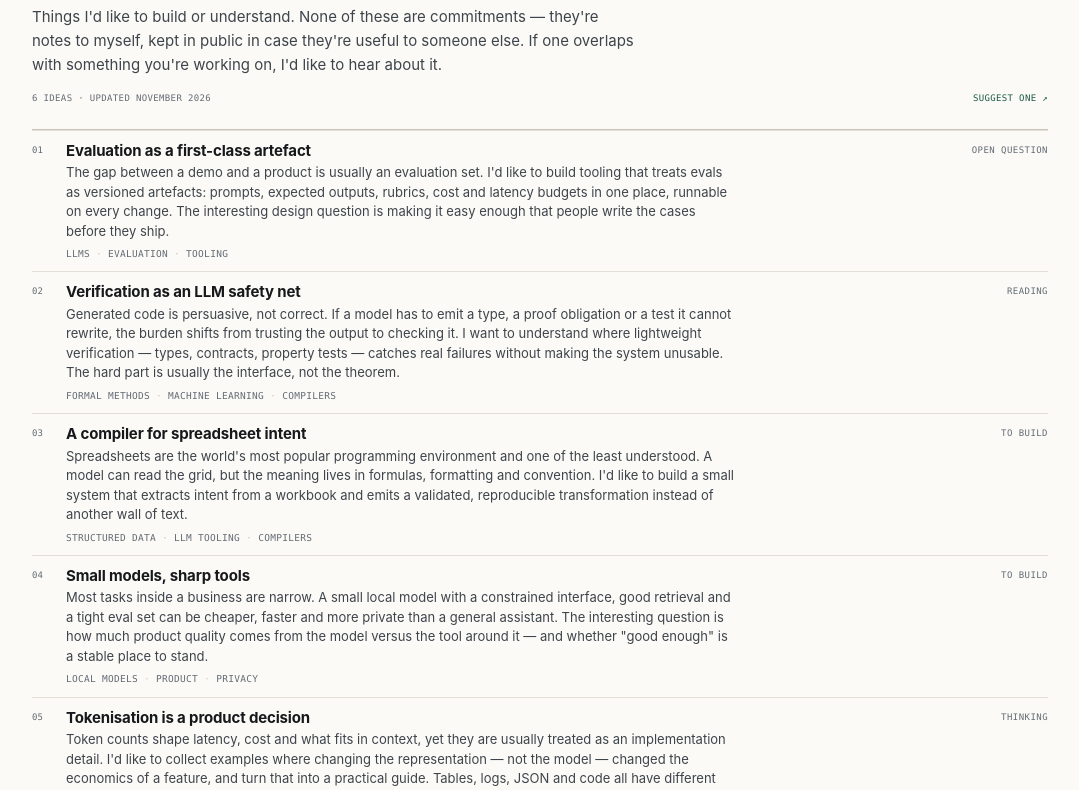
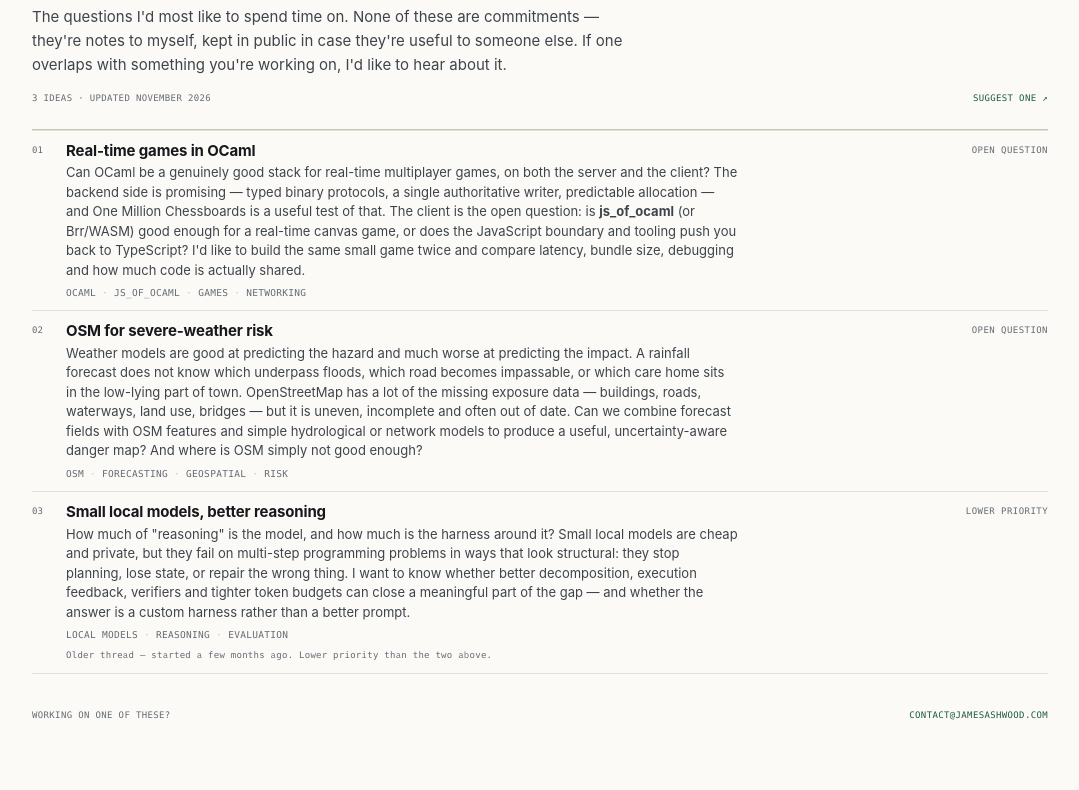
Before and after one commit to ja927cam/jamesashwood.com, a plain HTML site: page ideas/index.html in a window 1280 px wide. Shown: the part 158-948 px from the top of the page, without its empty margins (100-1179 px from the left). Drawn offline with Linux system fonts and the light colour scheme.

Commit message:
Replace generic ideas with current research questions

```diff
--- a/assets/styles.css
+++ b/assets/styles.css
@@ -1293,3 +1293,12 @@ html[data-theme="light"] .icon-moon { display: none; }
   border-bottom: 1px solid transparent;
 }
 .cv-contact a:hover { border-color: var(--accent); }
+
+.idea p.idea-priority {
+  margin-top: 6px;
+  font-family: var(--mono);
+  font-size: 9px;
+  letter-spacing: 0.03em;
+  line-height: 1.6;
+  color: var(--muted);
+}
--- a/ideas/index.html
+++ b/ideas/index.html
@@ -4,22 +4,20 @@
 <meta charset="utf-8">
 <meta name="viewport" content="width=device-width, initial-scale=1">
 <title>Ideas — James Ashwood</title>
-<meta name="description" content="Things James Ashwood would like to build or understand: evaluation, verification, structured data, local models and simulation.">
+<meta name="description" content="Three questions James Ashwood would like to spend time on: real-time games in OCaml, OSM for severe-weather risk, and better reasoning in small local models.">
 <link rel="canonical" href="https://www.jamesashwood.com/ideas/">
 <meta name="author" content="James Ashwood">
 <meta name="theme-color" content="#fbfaf7" media="(prefers-color-scheme: light)">
 <meta name="theme-color" content="#101210" media="(prefers-color-scheme: dark)">
-
 <meta property="og:type" content="website">
 <meta property="og:url" content="https://www.jamesashwood.com/ideas/">
 <meta property="og:title" content="Ideas — James Ashwood">
-<meta property="og:description" content="Things I would like to build or understand. Working notes, not commitments.">
+<meta property="og:description" content="Three questions: real-time games in OCaml, OSM for severe-weather risk, and small local models.">
 <meta property="og:image" content="https://www.jamesashwood.com/assets/og.png">
 <meta name="twitter:card" content="summary_large_image">
-
-<link rel="icon" href="/assets/favicon.svg?v=5" type="image/svg+xml">
+<link rel="icon" href="/assets/favicon.svg?v=7" type="image/svg+xml">
 <link rel="preload" href="/assets/fonts/newsreader-latin.woff2" as="font" type="font/woff2" crossorigin>
-<link rel="stylesheet" href="/assets/styles.css?v=5">
+<link rel="stylesheet" href="/assets/styles.css?v=7">
 <script>
   (function () {
     try {
@@ -31,7 +29,6 @@
 </head>
 <body>
 <a class="skip-link" href="#main">Skip to content</a>
-
 <header class="masthead" id="top">
   <div class="shell masthead-inner">
     <a class="wordmark" href="/" aria-label="James Ashwood, home">
@@ -58,114 +55,75 @@
   </div>
 </header>
 
-<main id="main">
-  <div class="shell page-section">
+<main id="main" class="shell page-section">
   <header class="page-head">
     <p class="kicker"><span class="kicker-dot" aria-hidden="true"></span>Ideas</p>
     <h1>Things to chase<span class="period">.</span></h1>
     <p class="page-intro">
-        Things I'd like to build or understand. None of these are commitments — they're notes
-        to myself, kept in public in case they're useful to someone else. If one overlaps with
-        something you're working on, I'd like to hear about it.
+      The questions I'd most like to spend time on. None of these are commitments — they're
+      notes to myself, kept in public in case they're useful to someone else. If one overlaps
+      with something you're working on, I'd like to hear about it.
     </p>
     <div class="page-meta">
-        <span>6 ideas · updated November 2026</span>
+      <span>3 ideas · updated November 2026</span>
       <a href="mailto:contact@jamesashwood.com">Suggest one ↗</a>
     </div>
   </header>
 
   <div class="idea-list">
-      <article class="idea" id="evals">
+    <article class="idea" id="ocaml-games">
       <span class="idea-num">01</span>
       <div>
-          <h3>Evaluation as a first-class artefact</h3>
+        <h3>Real-time games in OCaml</h3>
         <p>
-            The gap between a demo and a product is usually an evaluation set. I'd like to build
-            tooling that treats evals as versioned artefacts: prompts, expected outputs, rubrics,
-            cost and latency budgets in one place, runnable on every change. The interesting
-            design question is making it easy enough that people write the cases before they ship.
+          Can OCaml be a genuinely good stack for real-time multiplayer games, on both the
+          server and the client? The backend side is promising — typed binary protocols, a
+          single authoritative writer, predictable allocation — and One Million Chessboards is
+          a useful test of that. The client is the open question: is
+          <strong>js_of_ocaml</strong> (or Brr/WASM) good enough for a real-time canvas game,
+          or does the JavaScript boundary and tooling push you back to TypeScript? I'd like to
+          build the same small game twice and compare latency, bundle size, debugging and how
+          much code is actually shared.
         </p>
-          <ul class="idea-tags"><li>LLMs</li><li>Evaluation</li><li>Tooling</li></ul>
+        <ul class="idea-tags"><li>OCaml</li><li>js_of_ocaml</li><li>Games</li><li>Networking</li></ul>
       </div>
       <span class="idea-status">Open question</span>
     </article>
 
-      <article class="idea" id="verification">
+    <article class="idea" id="osm-forecasting">
       <span class="idea-num">02</span>
       <div>
-          <h3>Verification as an LLM safety net</h3>
+        <h3>OSM for severe-weather risk</h3>
         <p>
-            Generated code is persuasive, not correct. If a model has to emit a type, a proof
-            obligation or a test it cannot rewrite, the burden shifts from trusting the output to
-            checking it. I want to understand where lightweight verification — types, contracts,
-            property tests — catches real failures without making the system unusable. The hard
-            part is usually the interface, not the theorem.
+          Weather models are good at predicting the hazard and much worse at predicting the
+          impact. A rainfall forecast does not know which underpass floods, which road becomes
+          impassable, or which care home sits in the low-lying part of town. OpenStreetMap has
+          a lot of the missing exposure data — buildings, roads, waterways, land use, bridges —
+          but it is uneven, incomplete and often out of date. Can we combine forecast fields
+          with OSM features and simple hydrological or network models to produce a useful,
+          uncertainty-aware danger map? And where is OSM simply not good enough?
         </p>
-          <ul class="idea-tags"><li>Formal methods</li><li>Machine learning</li><li>Compilers</li></ul>
+        <ul class="idea-tags"><li>OSM</li><li>Forecasting</li><li>Geospatial</li><li>Risk</li></ul>
       </div>
-        <span class="idea-status">Reading</span>
+      <span class="idea-status">Open question</span>
     </article>
 
-      <article class="idea" id="spreadsheets">
+    <article class="idea" id="local-reasoning">
       <span class="idea-num">03</span>
       <div>
-          <h3>A compiler for spreadsheet intent</h3>
+        <h3>Small local models, better reasoning</h3>
         <p>
-            Spreadsheets are the world's most popular programming environment and one of the
-            least understood. A model can read the grid, but the meaning lives in formulas,
-            formatting and convention. I'd like to build a small system that extracts intent from
-            a workbook and emits a validated, reproducible transformation instead of another wall
-            of text.
+          How much of "reasoning" is the model, and how much is the harness around it? Small
+          local models are cheap and private, but they fail on multi-step programming problems
+          in ways that look structural: they stop planning, lose state, or repair the wrong
+          thing. I want to know whether better decomposition, execution feedback, verifiers and
+          tighter token budgets can close a meaningful part of the gap — and whether the answer
+          is a custom harness rather than a better prompt.
         </p>
-          <ul class="idea-tags"><li>Structured data</li><li>LLM tooling</li><li>Compilers</li></ul>
+        <ul class="idea-tags"><li>Local models</li><li>Reasoning</li><li>Evaluation</li></ul>
+        <p class="idea-priority">Older thread — started a few months ago. Lower priority than the two above.</p>
       </div>
-        <span class="idea-status">To build</span>
-      </article>
-
-      <article class="idea" id="small-models">
-        <span class="idea-num">04</span>
-        <div>
-          <h3>Small models, sharp tools</h3>
-          <p>
-            Most tasks inside a business are narrow. A small local model with a constrained
-            interface, good retrieval and a tight eval set can be cheaper, faster and more private
-            than a general assistant. The interesting question is how much product quality comes
-            from the model versus the tool around it — and whether "good enough" is a stable
-            place to stand.
-          </p>
-          <ul class="idea-tags"><li>Local models</li><li>Product</li><li>Privacy</li></ul>
-        </div>
-        <span class="idea-status">To build</span>
-      </article>
-
-      <article class="idea" id="tokenisation">
-        <span class="idea-num">05</span>
-        <div>
-          <h3>Tokenisation is a product decision</h3>
-          <p>
-            Token counts shape latency, cost and what fits in context, yet they are usually
-            treated as an implementation detail. I'd like to collect examples where changing the
-            representation — not the model — changed the economics of a feature, and turn that
-            into a practical guide. Tables, logs, JSON and code all have different shapes of waste.
-          </p>
-          <ul class="idea-tags"><li>LLMs</li><li>Cost</li><li>Writing</li></ul>
-        </div>
-        <span class="idea-status">Thinking</span>
-      </article>
-
-      <article class="idea" id="telemetry">
-        <span class="idea-num">06</span>
-        <div>
-          <h3>Telemetry for racing simulators</h3>
-          <p>
-            Racing simulators produce high-frequency, multi-channel telemetry; most of it is
-            thrown away or plotted badly. I'd like a small pipeline that captures a stint, aligns
-            it with setup changes and produces a driver-readable summary. The same problems —
-            sampling, alignment, missing data — show up in any real-time system.
-          </p>
-          <ul class="idea-tags"><li>Simulation</li><li>Data</li><li>Motorsport</li></ul>
-        </div>
-        <span class="idea-status">Prototype</span>
+      <span class="idea-status">Lower priority</span>
     </article>
   </div>
 
@@ -173,7 +131,6 @@
     <span>Working on one of these?</span>
     <a href="mailto:contact@jamesashwood.com">contact@jamesashwood.com</a>
   </p>
-  </div>
 </main>
 
 <footer class="site-footer shell">
@@ -187,7 +144,6 @@
   </nav>
   <a href="#top" class="to-top">Top <span aria-hidden="true">↑</span></a>
 </footer>
-
-<script src="/assets/main.js?v=5" defer></script>
+<script src="/assets/main.js?v=7" defer></script>
 </body>
 </html>
```
Also changed, not shown: 404.html (+3 -3 lines), cv/index.html (+3 -3 lines), index.html (+11 -11 lines), notes/index.html (+3 -3 lines), notes/offline-maps.html (+3 -3 lines), notes/one-million-chessboards.html (+3 -3 lines), notes/small-models.html (+3 -3 lines), work/index.html (+3 -3 lines). Lines whose indentation alone changed are shown as unchanged.
